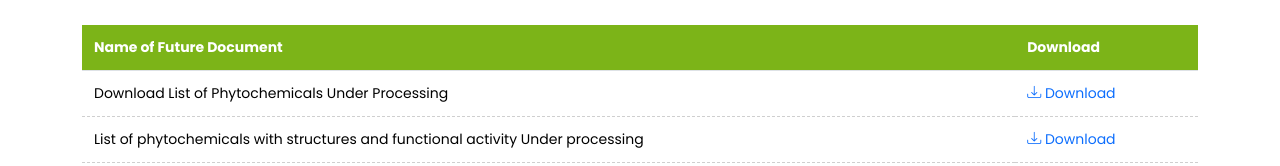
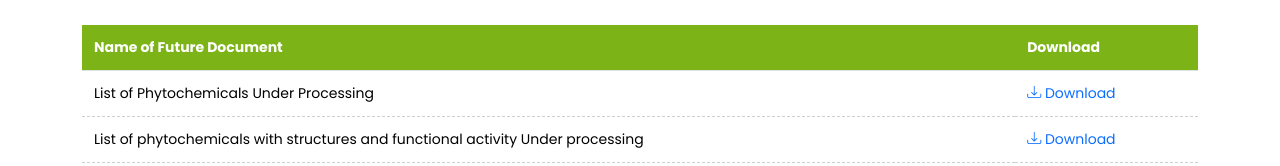
Before and after one commit to praveengupthanandipati/xenonnew, a React (Vite) app: page /Products in a window 1280 px wide. Both pictures are taken after a click on the tab "Under Processing". Shown: the part 513-679 px from the top of the page. Built offline with nearby package versions, Linux system fonts and the light colour scheme.

Commit message:
commit files

```diff
--- a/src/data/Phytochemicals_data.js
+++ b/src/data/Phytochemicals_data.js
@@ -170,7 +170,7 @@ const phytochemicals = [
     InChIKey: "CWGBIWRWBCYASK-LMHNVORZSA-N",
     PubChemCID: 14467538,
     MDLNumber: null,
-    InventoryStatus: "Available in gram quantities",
+    InventoryStatus: "Under Processing",
     type: "underProcessing",
   },
   {
@@ -546,7 +546,7 @@ const phytochemicals = [
     InChIKey: "FVWJYYTZTCVBKE-ROUWMTJPSA-N",
     PubChemCID: "72326",
     MDLNumber: "MFCD00016802",
-    InventoryStatus: "Available in milligrams",
+    InventoryStatus: "Under Processing",
     type: "underProcessing",
   },
   {
@@ -571,7 +571,7 @@ const phytochemicals = [
     InChIKey: "QGJZLNKBHJESQX-FZFNOLFKSA-N",
     PubChemCID: "64971",
     MDLNumber: "MFCD00009619",
-    InventoryStatus: "Available in milligrams",
+    InventoryStatus: "Under Processing",
     type: "underProcessing",
   },
   {
@@ -734,7 +734,7 @@ const phytochemicals = [
     InChIKey: "IRSFLDGTOHBADP-UHFFFAOYSA-N",
     PubChemCID: 3218,
     MDLNumber: "MFCD00016369",
-    InventoryStatus: "Available in gram quantities",
+    InventoryStatus: "Under Processing",
     type: "underProcessing",
   },
   {
@@ -1100,7 +1100,7 @@ const phytochemicals = [
     PubChemCID: 178770,
     MDLNumber: null,
     InventoryStatus: "Available in gram quantities",
-    type: "inStock",
+    type: "underProcess",
   },
   {
     id: 46,
--- a/src/pages/Products.jsx
+++ b/src/pages/Products.jsx
@@ -119,7 +119,7 @@ const Products = () => {
                             </thead>
                             <tbody>
                               <tr>
-                                <td>Download List of Phytochemicals Instock</td>
+                                <td>List of Phytochemicals Instock</td>
                                 <td>
                                   <NavLink
                                     className="link-primary"
@@ -197,7 +197,7 @@ const Products = () => {
                             </thead>
                             <tbody>
                               <tr>
-                                <td>Download List of Phytochemicals Under Processing</td>
+                                <td>List of Phytochemicals Under Processing</td>
                                 <td>
                                   <NavLink
                                     className="link-primary"
@@ -275,7 +275,7 @@ const Products = () => {
                             </thead>
                             <tbody>
                               <tr>
-                                <td>Download List of Phytochemicals</td>
+                                <td>List of Phytochemicals</td>
                                 <td>
                                   <NavLink
                                     className="link-primary"
@@ -286,7 +286,7 @@ const Products = () => {
                                 </td>
                               </tr>
                               <tr>
-                                <td>Download List of Phytochemicals with Structure and Functional Activity</td>
+                                <td>List of Phytochemicals with Structure and Functional Activity</td>
                                 <td>
                                   <NavLink
                                     className="link-primary"
```
